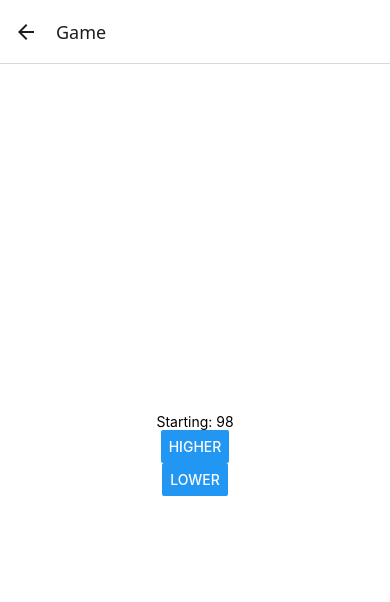
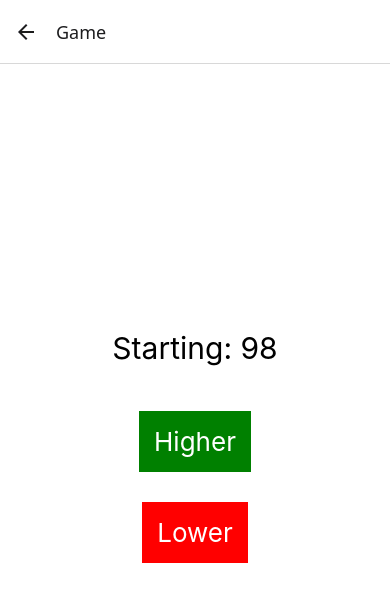
Before and after one commit to omnyazer/game-app, a React Native app: screen /Game in a window 390 px wide. Shown: the top 602 px of the page. Built offline with nearby package versions, Linux system fonts and the light colour scheme.

Commit message:
animation opacité sur boutons Game

```diff
--- /dev/null
+++ b/components/AnimatedButton.js
@@ -0,0 +1,63 @@
+// components/AnimatedButton.js
+import React, { useRef } from 'react';
+import { StyleSheet, Text, TouchableWithoutFeedback, Animated } from 'react-native';
+
+export default function AnimatedButton({ action, onPress }) {
+  // Valeur animée pour l’opacité
+  const opacity = useRef(new Animated.Value(1)).current;
+
+  const onPressIn = () => {
+    Animated.timing(opacity, {
+      toValue: 0.6,
+      duration: 120,
+      useNativeDriver: true,
+    }).start();
+  };
+
+  const onPressOut = () => {
+    Animated.timing(opacity, {
+      toValue: 1,
+      duration: 120,
+      useNativeDriver: true,
+    }).start();
+  };
+
+  return (
+    <TouchableWithoutFeedback
+      onPress={onPress}
+      onPressIn={onPressIn}
+      onPressOut={onPressOut}
+    >
+      <Animated.View
+        style={[
+          styles.button,
+          action === 'higher' ? styles.buttongreen : styles.buttonred,
+          { opacity },
+        ]}
+      >
+        <Text style={styles.buttonText}>{action}</Text>
+      </Animated.View>
+    </TouchableWithoutFeedback>
+  );
+}
+
+const styles = StyleSheet.create({
+  button: {
+    display: 'flex',
+    alignItems: 'center',
+    justifyContent: 'space-around',
+    padding: 15,
+    marginVertical: 15,
+  },
+  buttonred: {
+    backgroundColor: 'red',
+  },
+  buttongreen: {
+    backgroundColor: 'green',
+  },
+  buttonText: {
+    color: 'white',
+    fontSize: 26,
+    textTransform: 'capitalize',
+  },
+});
--- a/screens/Game.js
+++ b/screens/Game.js
@@ -1,35 +1,36 @@
 // screens/Game.js
 import React, { useEffect, useState } from 'react';
-import { StyleSheet, Text, View, StatusBar, Button, Alert } from 'react-native';
+import { StyleSheet, Text, View, StatusBar, Alert } from 'react-native';
 import { useNavigation } from '@react-navigation/native';
+import AnimatedButton from '../components/AnimatedButton';
 
 export default function Game() {
-  const [choice, setChoice] = useState('');
-  const baseNumber = Math.floor(Math.random() * 100) + 1; // visible
-  const score = Math.floor(Math.random() * 100) + 1;      // caché
+  const [choice, setChoice] = useState(null);
+  const baseNumber = Math.floor(Math.random() * 100) + 1;
+  const score = Math.floor(Math.random() * 100) + 1;
   const navigation = useNavigation();
 
   useEffect(() => {
     if (!choice) return;
 
-    const winner =
+    const won =
       (choice === 'higher' && score > baseNumber) ||
-      (choice === 'lower' && baseNumber > score);
+      (choice === 'lower' && score < baseNumber);
 
     Alert.alert(
-      winner ? "You've won" : "You've lost",
-      `baseNumber was ${baseNumber} and score ${score}`,
+      won ? "You've won" : "You've lost",
+      `You scored: ${score}`,
       [{ text: 'OK', onPress: () => navigation.goBack() }]
     );
-  }, [choice, baseNumber, score, navigation]);
+  }, [choice]);
 
   return (
     <View style={styles.container}>
       <StatusBar barStyle="dark-content" />
-      <Text>Starting: {baseNumber}</Text>
+      <Text style={styles.baseNumber}>Starting: {baseNumber}</Text>
 
-      <Button title="Higher" onPress={() => setChoice('higher')} />
-      <Button title="Lower"  onPress={() => setChoice('lower')} />
+      <AnimatedButton action="higher" onPress={() => setChoice('higher')} />
+      <AnimatedButton action="lower" onPress={() => setChoice('lower')} />
     </View>
   );
 }
@@ -41,4 +42,8 @@ const styles = StyleSheet.create({
     alignItems: 'center',
     justifyContent: 'center',
   },
+  baseNumber: {
+    fontSize: 30,
+    marginBottom: 30,
+  },
 });
```
